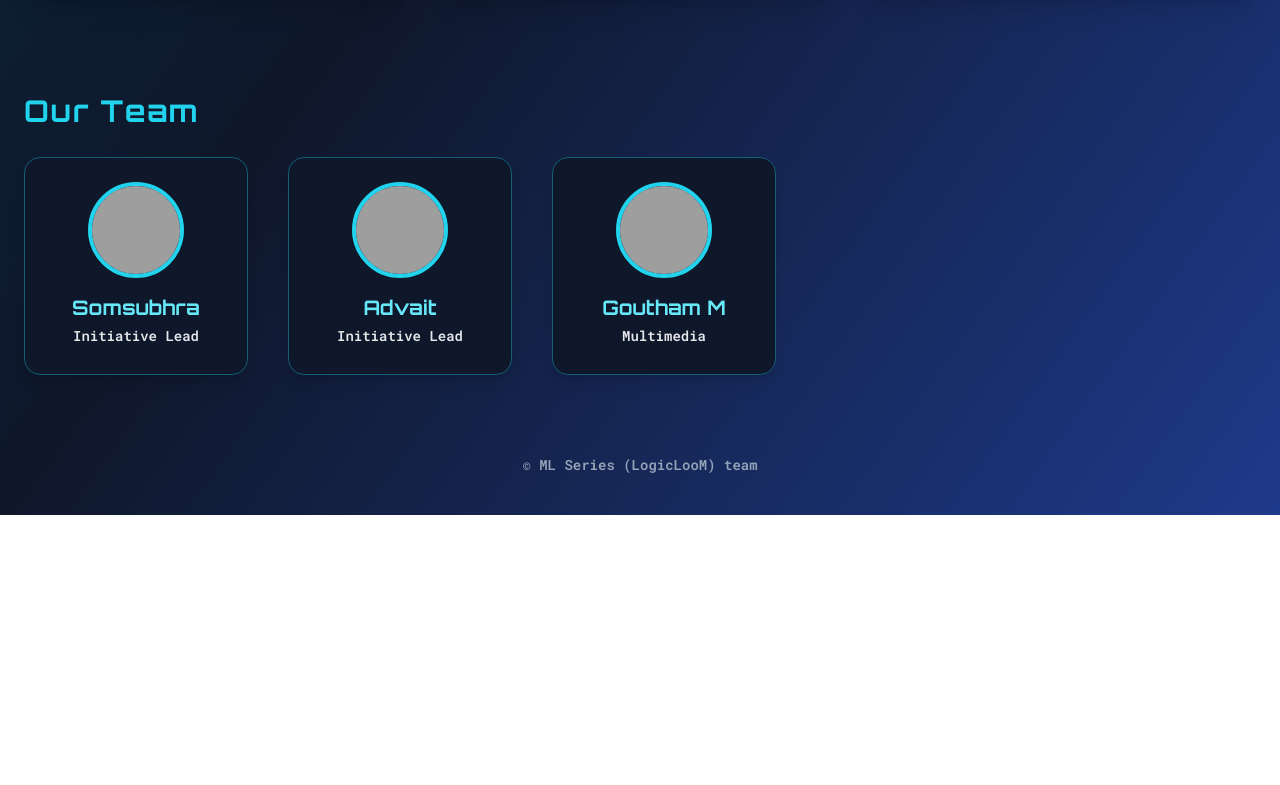
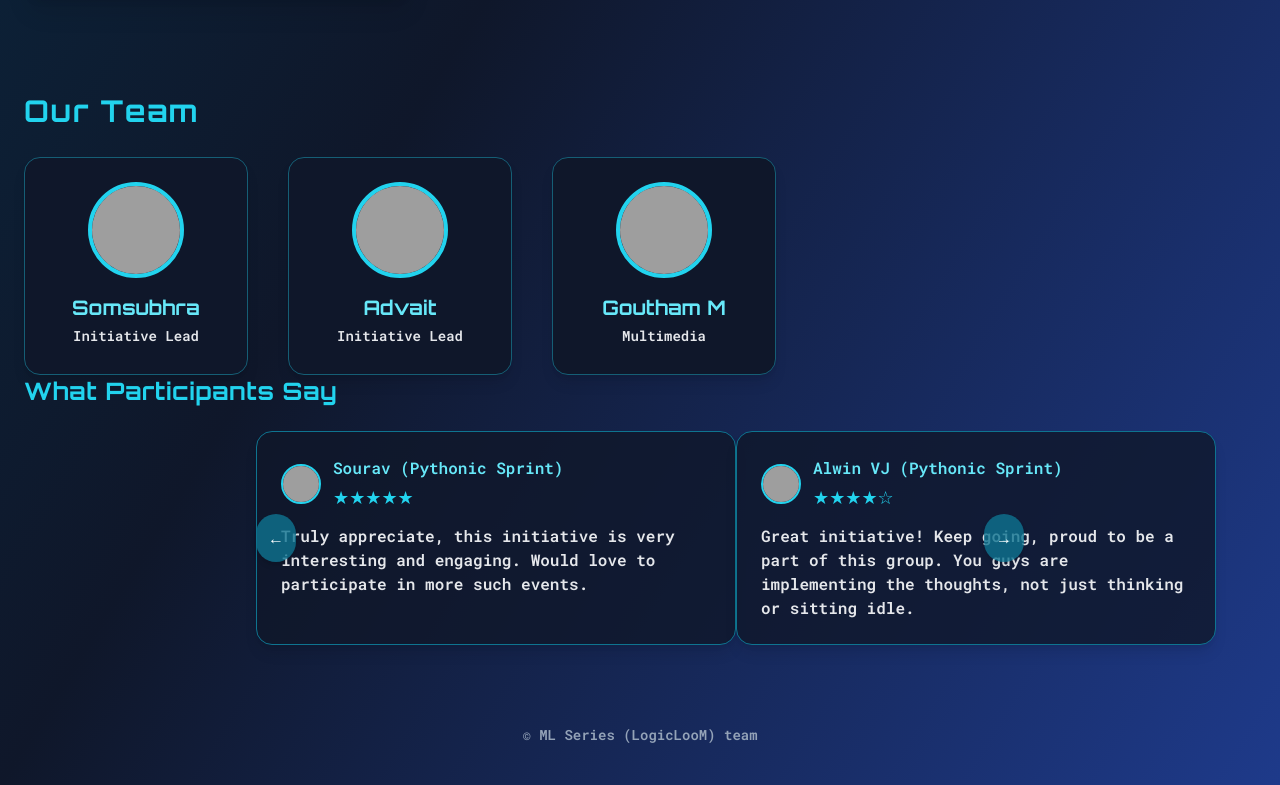
Before and after one commit to mlig-iitmbs/DATA101, a plain HTML site: page index.html in a window 1280 px wide. Shown: the part 1287-2072 px from the top of the page. Before the commit the page ends 1802 px from the top, so only its background shows below. Drawn offline with nearby package versions, Linux system fonts and the light colour scheme; grey boxes are pictures that could not be loaded.

Commit message:
Update index.html

```diff
--- a/index.html
+++ b/index.html
@@ -76,7 +76,7 @@
           <a href="pylearn" class="mt-3 py-2 px-4 rounded-xl bg-gradient-to-r from-emerald-400 to-cyan-500 text-slate-900 font-bold shadow-md hover:scale-105 transition">View</a>
         </div>
 
-        <!-- Module Card 2 -->
+        <!-- Module Card 2
         <div class="bg-gradient-to-br from-slate-800 to-cyan-900 rounded-2xl shadow-xl border border-cyan-700 p-5 flex flex-col">
           <img src="https://images.unsplash.com/photo-1461749280684-dccba630e2f6?auto=format&fit=crop&w=400&q=80"
                class="rounded-xl h-32 w-full object-cover mb-4" alt="Module" />
@@ -93,9 +93,9 @@
             </div>
           </div>
           <a href="#" class="mt-3 py-2 px-4 rounded-xl bg-gradient-to-r from-emerald-400 to-cyan-500 text-slate-900 font-bold shadow-md hover:scale-105 transition">View</a>
-        </div>
+        </div> -->
 
-        <!-- Module Card 3 -->
+        <!-- Module Card 3
         <div class="bg-gradient-to-br from-slate-800 to-cyan-900 rounded-2xl shadow-xl border border-cyan-700 p-5 flex flex-col">
           <img src="https://images.unsplash.com/photo-1506744038136-46273834b3fb?auto=format&fit=crop&w=400&q=80"
                class="rounded-xl h-32 w-full object-cover mb-4" alt="Module" />
@@ -112,7 +112,7 @@
             </div>
           </div>
           <a href="#" class="mt-3 py-2 px-4 rounded-xl bg-gradient-to-r from-emerald-400 to-cyan-500 text-slate-900 font-bold shadow-md hover:scale-105 transition">View</a>
-        </div>
+        </div> -->
 
 
 
@@ -142,10 +142,77 @@
       </div>
     </section>
 
+
+    <!-- Carousel Participant Feedback Section -->
+<section class="mb-12">
+  <h2 class="text-2xl font-orbitron text-cyan-400 mb-6 tracking-wide">What Participants Say</h2>
+  <div class="relative max-w-3xl mx-auto">
+    <!-- Slides Wrapper -->
+    <div id="feedback-carousel" class="flex transition-transform duration-700 ease-in-out" style="overflow:visible;">
+      <!-- Feedback Card 1 -->
+      <div class="carousel-card bg-slate-900 bg-opacity-80 rounded-2xl shadow-lg border border-cyan-700 p-6 flex flex-col items-start min-w-full md:min-w-[30rem]">
+        <div class="flex items-center mb-3">
+          <img src="https://cdn-icons-png.flaticon.com/128/16869/16869838.png" alt="Participant" class="w-10 h-10 rounded-full border-2 border-cyan-400 object-cover mr-3">
+          <div>
+            <span class="font-roboto-mono text-cyan-300 font-bold">Sourav (Pythonic Sprint)</span>
+            <div class="flex gap-1 text-cyan-400 text-lg mt-1">
+              &#9733;&#9733;&#9733;&#9733;&#9733;
+            </div>
+          </div>
+        </div>
+        <p class="text-gray-200 font-roboto-mono">Truly appreciate, this initiative is very interesting and engaging. Would love to participate in more such events.</p>
+      </div>
+      <!-- Feedback Card 2 -->
+      <div class="carousel-card bg-slate-900 bg-opacity-80 rounded-2xl shadow-lg border border-cyan-700 p-6 flex flex-col items-start min-w-full md:min-w-[30rem]">
+        <div class="flex items-center mb-3">
+          <img src="https://cdn-icons-png.flaticon.com/128/16869/16869838.png" alt="Participant" class="w-10 h-10 rounded-full border-2 border-cyan-400 object-cover mr-3">
+          <div>
+            <span class="font-roboto-mono text-cyan-300 font-bold">Alwin VJ (Pythonic Sprint)</span>
+            <div class="flex gap-1 text-cyan-400 text-lg mt-1">
+              &#9733;&#9733;&#9733;&#9733;&#9734;
+            </div>
+          </div>
+        </div>
+        <p class="text-gray-200 font-roboto-mono">Great initiative! Keep going, proud to be a part of this group. You guys are implementing the thoughts, not just thinking or sitting idle.</p>
+      </div>
+
+      <!-- more feedbacks as needed -->
+    </div>
+
+    <!-- Carousel navigation -->
+    <button onclick="carouselMove(-1)" class="absolute left-0 top-1/2 -translate-y-1/2 bg-cyan-700 bg-opacity-80 hover:bg-opacity-100 text-white p-3 rounded-full shadow-md transition hidden sm:block" aria-label="Prev">&#8592;</button>
+    <button onclick="carouselMove(1)" class="absolute right-0 top-1/2 -translate-y-1/2 bg-cyan-700 bg-opacity-80 hover:bg-opacity-100 text-white p-3 rounded-full shadow-md transition hidden sm:block" aria-label="Next">&#8594;</button>
+    <!-- Dots navigation for small screens -->
+    <div class="flex justify-center items-center gap-2 mt-4 sm:hidden">
+      <button class="carousel-dot w-3 h-3 bg-cyan-700 rounded-full" onclick="carouselGo(0)"></button>
+      <button class="carousel-dot w-3 h-3 bg-cyan-700 rounded-full" onclick="carouselGo(1)"></button>
+      <button class="carousel-dot w-3 h-3 bg-cyan-700 rounded-full" onclick="carouselGo(2)"></button>
+    </div>
+  </div>
+</section>
+
     <footer class="mt-20 mb-4 text-slate-400 text-center text-sm font-roboto-mono">
       © ML Series (LogicLooM) team
     </footer>
-
   </div>
+<script>
+let currentSlide = 0;
+const carousel = document.getElementById('feedback-carousel');
+const cards = carousel.querySelectorAll('.carousel-card');
+const dots = document.querySelectorAll('.carousel-dot');
+function carouselUpdate() {
+  cards.forEach((c,i) => c.style.transform = `translateX(-${currentSlide * 100}%)`);
+  if(dots.length) dots.forEach((d,i)=> d.style.opacity = currentSlide===i?"1":"0.4");
+}
+function carouselMove(dir){
+  currentSlide = (currentSlide + dir + cards.length) % cards.length;
+  carouselUpdate();
+}
+function carouselGo(idx){
+  currentSlide = idx;
+  carouselUpdate();
+}
+window.addEventListener('DOMContentLoaded',()=>carouselUpdate());
+</script>
 </body>
 </html>
```
